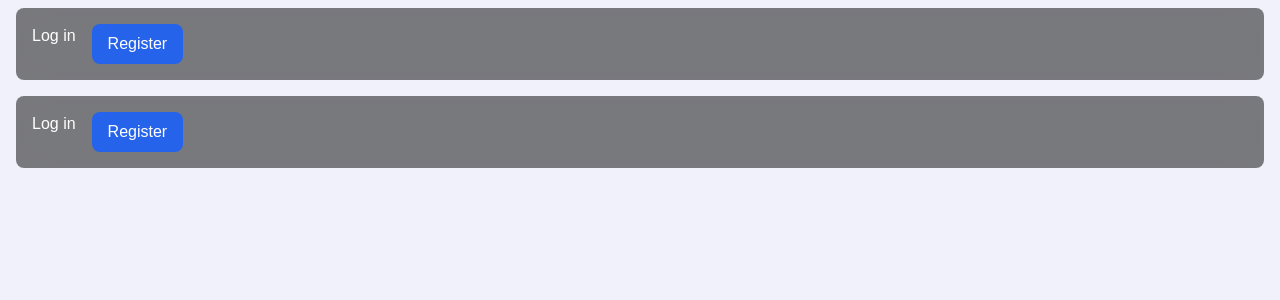
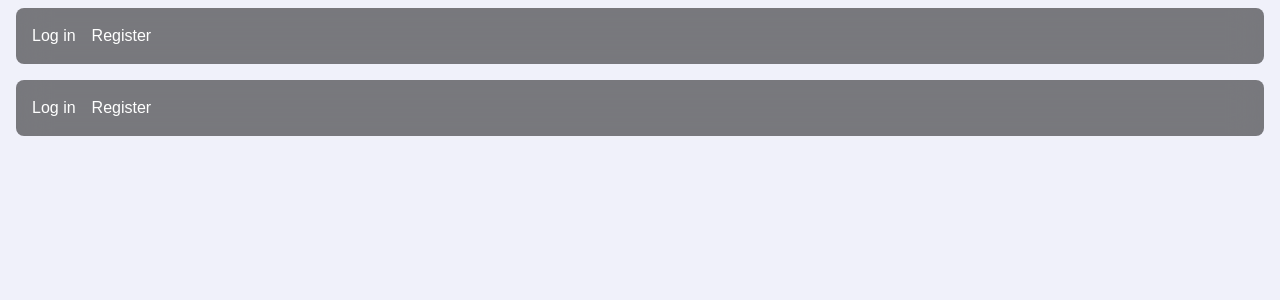
Before and after one commit to vadymmusiienko/ubet, a Next.js app: page /components/navbar in a window 1280 px wide. Shown: the top 300 px of the page. Built offline with nearby package versions, Linux system fonts and the light colour scheme; no server answers.

Commit message:
Navbar 2fix

```diff
--- a/app/components/navbar/page.tsx
+++ b/app/components/navbar/page.tsx
@@ -56,13 +56,13 @@ export default async function Navbar() {
                     )}
 
                     {/* Right side Auth buttons */}
-                    <div className="flex space-x-4">
+                    <div className="flex space-x-4 justify-items-end">
                         {!isLoggedIn && (
                             <>
                                 <LoginLink className="text-white hover:text-blue-400 transition">
                                     Log in
                                 </LoginLink>
-                                <RegisterLink className="text-white hover:text-blue-400 transition px-4 py-2 bg-blue-600 rounded-lg hover:bg-blue-700">
+                                <RegisterLink className="text-white hover:text-blue-400 transition">
                                     Register
                                 </RegisterLink>
                             </>
```
